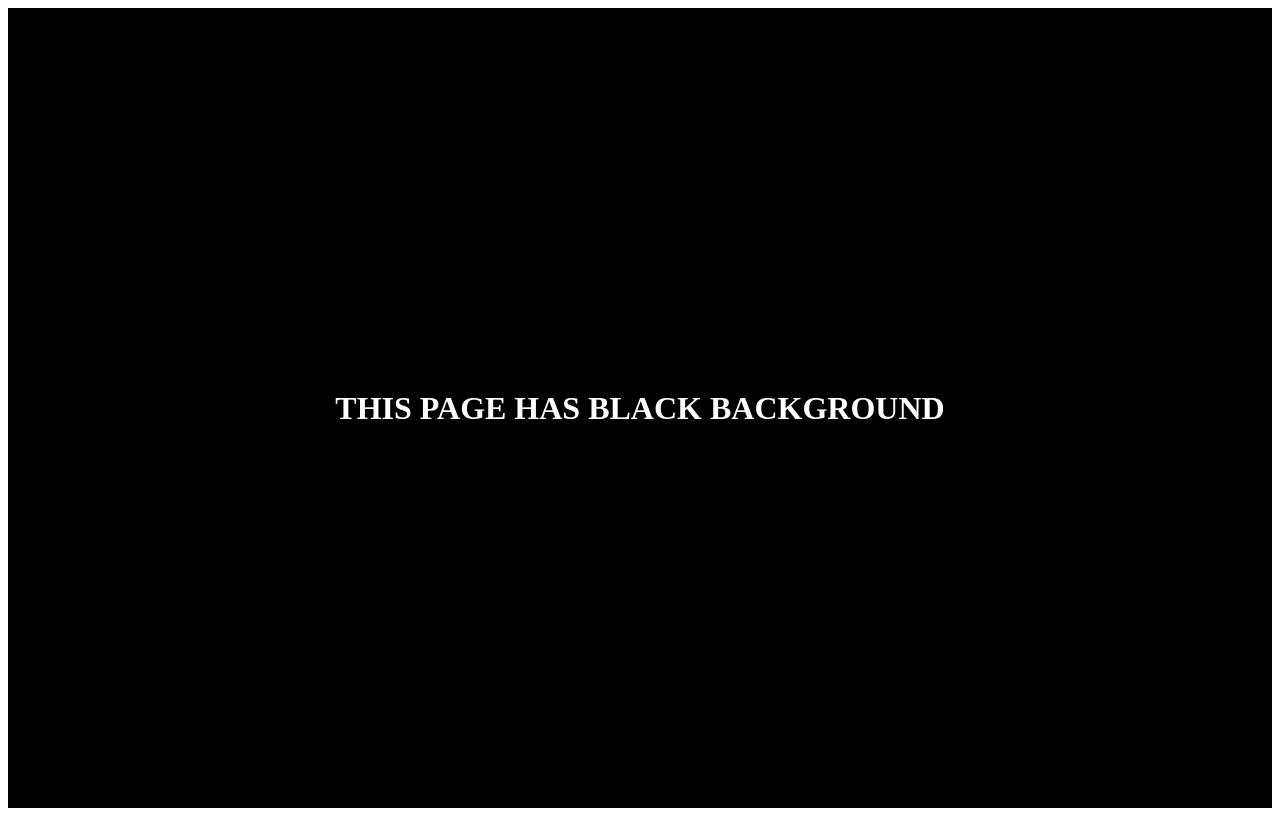
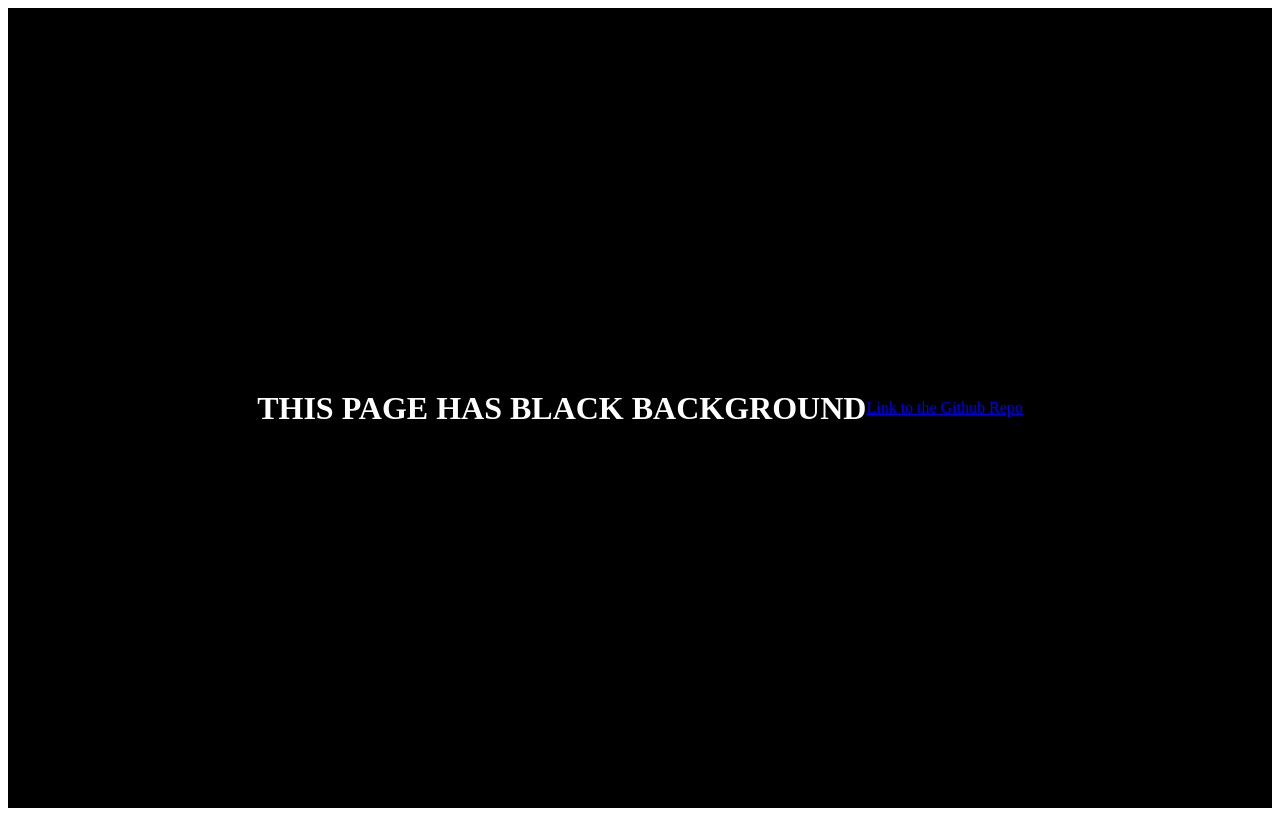
Before and after one commit to sdevkota/TSLChecker, a plain HTML site: page index.html in a window 1280 px wide. Drawn offline with Linux system fonts and the light colour scheme.

Commit message:
Update index.html

```diff
--- a/index.html
+++ b/index.html
@@ -24,6 +24,7 @@
     </div>
     <div style="background: black;height:100vh;color:white;display: flex;align-items: center;justify-content: center">
         <h1>THIS PAGE HAS BLACK BACKGROUND</h1>
+        <a href="https://sdevkota.github.io/TSLChecker/">Link to the Github Repo</a>
     </div>
 </body>
 
```
